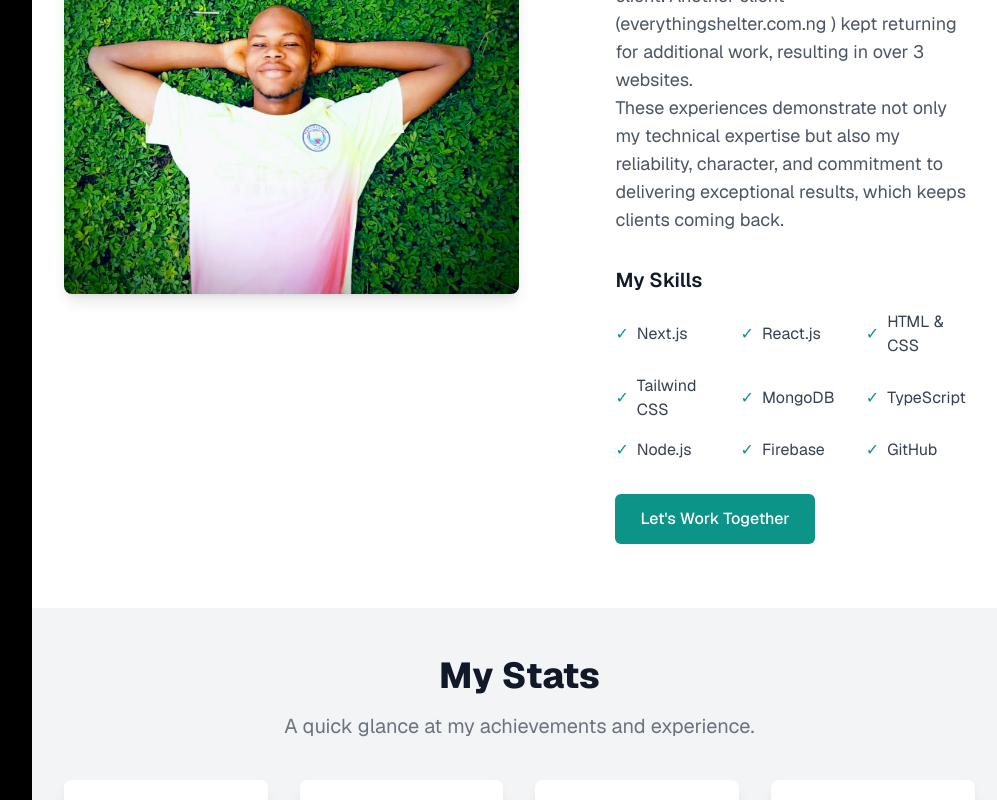
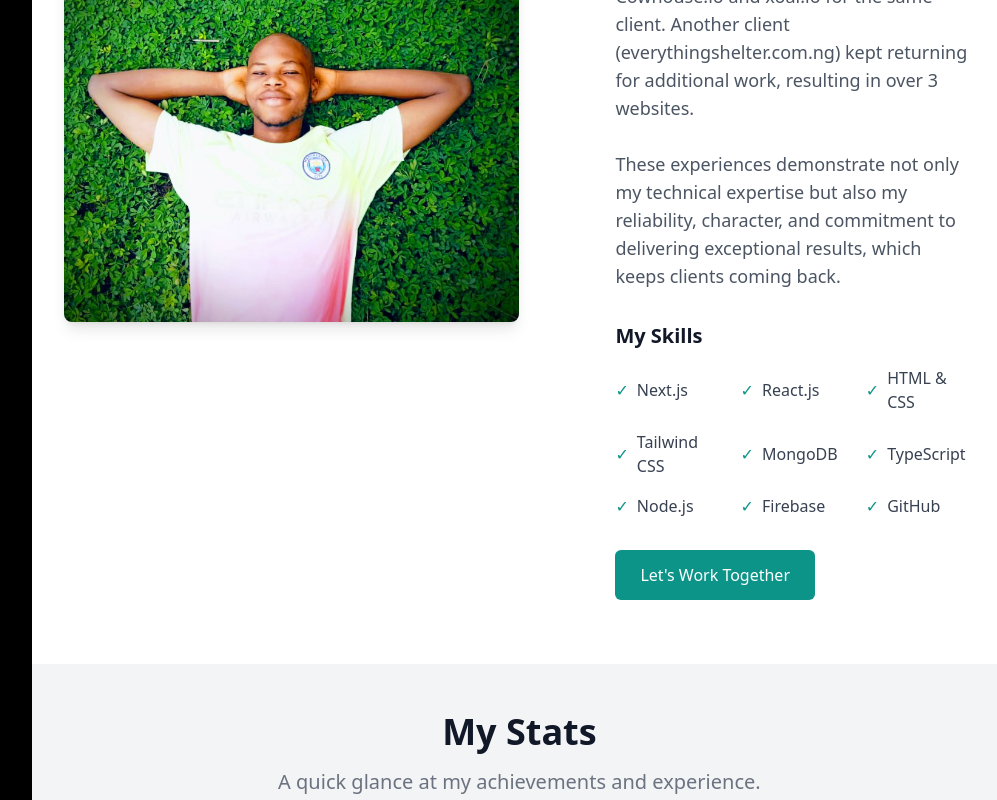
Before and after one commit to Arinze-Obieze/portfolio, a Next.js app: page / in a window 1280 px wide. Shown: the part 1226-2026 px from the top of the page, without its empty margins (273-1270 px from the left). Built offline with nearby package versions, Linux system fonts and the light colour scheme.

Commit message:
changed the text in hero, made about component more clean

```diff
--- a/components/About.jsx
+++ b/components/About.jsx
@@ -1,40 +1,47 @@
 import React from 'react';
 import Image from 'next/image';
+
+const skills = [
+  "Next.js",
+  "React.js",
+  "HTML & CSS",
+  "Tailwind CSS",
+  "MongoDB",
+  "TypeScript",
+  "Node.js",
+  "Firebase",
+  "GitHub"
+];
+
 const AboutSection = () => {
   return (
-    <section id='about'
-    className="bg-white py-16"
-    aria-label="About Arinze Obieze">
-      <div className=" overflow-hidden mx-auto px-4 sm:px-6 lg:px-8">
-        <div className="lg:flex lg:items-center lg:space-x- lg:justify-between">
+    <section id="about" className="bg-white py-16" aria-label="About Arinze Obieze">
+      <div className="overflow-hidden mx-auto px-4 sm:px-6 lg:px-8">
+        <div className="lg:flex lg:items-center lg:justify-between">
 
           {/* Left Column: Image */}
           <div className="lg:w-1/2">
             <Image
               width={400}
+              height={500}
               src="/arinze-obieze.jpg"
               alt="Portrait of Arinze Obieze, Full-Stack Web Developer"
-               height={500}
               className="w-full h-auto rounded-lg shadow-lg"
             />
           </div>
 
           {/* Right Column: Content */}
           <div className="mt-8 lg:mt-0 lg:w-1/2 lg:pl-24">
-            <h2 className="text-4xl font-bold text-gray-900 sm:text-5xl">
-              About Me
-            </h2>
+            <h2 className="text-4xl font-bold text-gray-900 sm:text-5xl">About Me</h2>
             <p className="mt-4 md:text-lg text-gray-600">
-            I am a full-stack web developer with over 3 years of experience working for
-            Saas start-ups and individual clients. My strong work ethic, excellent
+              I am a full-stack web developer with over 3 years of experience building web apps for
+              SaaS start-ups and entrepreneurs. My strong work ethic, excellent
               communication skills, and dedication to client satisfaction have earned me
-            long-term relationships with clients. <br/>
-
+              long-term relationships with clients. <br /><br />
               For example, I built Ditcal.com and have
               worked on other projects such as Cowhouse.io and xoal.io for the same client.
-            Another client (everythingshelter.com.ng ) kept returning for additional work,
-            resulting in over 3 websites.<br/>
-
+              Another client (everythingshelter.com.ng) kept returning for additional work,
+              resulting in over 3 websites.<br /><br />
               These experiences demonstrate not only my technical expertise but also my
               reliability, character, and commitment to delivering exceptional results,
               which keeps clients coming back.
@@ -44,49 +51,19 @@ const AboutSection = () => {
             <div className="mt-8">
               <h3 className="text-xl font-semibold text-gray-900">My Skills</h3>
               <div className="mt-4 grid grid-cols-2 sm:grid-cols-3 gap-4">
-                <div className="flex items-center">
+                {skills.map((skill, index) => (
+                  <div key={index} className="flex items-center">
                     <span className="text-teal-600">✓</span>
-                  <span className="ml-2 text-gray-700">Next.js</span>
+                    <span className="ml-2 text-gray-700">{skill}</span>
                   </div>
-                <div className="flex items-center">
-                  <span className="text-teal-600">✓</span>
-                  <span className="ml-2 text-gray-700">React.js</span>
-                </div>
-                <div className="flex items-center">
-                  <span className="text-teal-600">✓</span>
-                  <span className="ml-2 text-gray-700">HTML & CSS</span>
-                </div>
-                <div className="flex items-center">
-                  <span className="text-teal-600">✓</span>
-                  <span className="ml-2 text-gray-700">Tailwind CSS</span>
-                </div>
-                <div className="flex items-center">
-                  <span className="text-teal-600">✓</span>
-                  <span className="ml-2 text-gray-700">MongoDB</span>
-                </div>
-                <div className="flex items-center">
-                  <span className="text-teal-600">✓</span>
-                  <span className="ml-2 text-gray-700">TypeScript</span>
-                </div>
-                <div className="flex items-center">
-                  <span className="text-teal-600">✓</span>
-                  <span className="ml-2 text-gray-700">Node.js</span>
-                </div>
-                <div className="flex items-center">
-                  <span className="text-teal-600">✓</span>
-                  <span className="ml-2 text-gray-700">Firebase</span>
-                </div>
-                <div className="flex items-center">
-                  <span className="text-teal-600">✓</span>
-                  <span className="ml-2 text-gray-700">GitHub</span>
-                </div>
+                ))}
               </div>
             </div>
 
             {/* Call-to-Action Button */}
             <div className="mt-8">
               <a
-                href="#contact" // Link to your contact section
+                href="#contact"
                 className="inline-flex items-center px-6 py-3 border border-transparent text-base font-medium rounded-md text-white bg-teal-600 hover:bg-teal-700 focus:outline-none focus:ring-2 focus:ring-offset-2 focus:ring-teal-500"
               >
                 Let's Work Together
--- a/components/Hero.jsx
+++ b/components/Hero.jsx
@@ -22,8 +22,8 @@ const HeroSection = () => {
               <ReactTyped
                 strings={[
                   "A Full-Stack Web Developer.",
-                  "Exceptional at building SaaS websites.",
-                  "Focused on clean code and great UX.",
+                  "Specialized in modern SaaS solutions.",
+                  "Writing clean, scalable, and maintainable code.",
                 ]}
                 typeSpeed={50}
                 backSpeed={30}
--- a/pages/index.js
+++ b/pages/index.js
@@ -1,7 +1,5 @@
-// pages/index.js
 import Head from "next/head"; // Added for SEO
-import Image from "next/image";
-import { Geist, Geist_Mono } from "next/font/google";
+// import { Geist, Geist_Mono } from "next/font/google";
 import Hero from "@/components/Hero";
 import About from "@/components/About";
 import ProjectShowcase from "@/components/Project";
@@ -12,20 +10,20 @@ import Layout from "@/components/Layout";
 import StatsSection from "@/components/Stats";
 import Resume from "@/components/Experience";
 
-const geistSans = Geist({
-  variable: "--font-geist-sans",
-  subsets: ["latin"],
-});
+// const geistSans = Geist({
+//   variable: "--font-geist-sans",
+//   subsets: ["latin"],
+// });
 
-const geistMono = Geist_Mono({
-  variable: "--font-geist-mono",
-  subsets: ["latin"],
-});
+// const geistMono = Geist_Mono({
+//   variable: "--font-geist-mono",
+//   subsets: ["latin"],
+// });
 
 export default function Home() {
   return (
     <div
-      className={`${geistSans.variable} ${geistMono.variable} font-[family-name:var(--font-geist-sans)]`}
+      // className={`${geistSans.variable} ${geistMono.variable} font-[family-name:var(--font-geist-sans)]`}
     >
       <Head>
         <title>Arinze Obieze | Web Developer</title>
```
Also changed, not shown: 1 other file (tests, documents, lock files or other folders). Lines whose indentation alone changed are shown as unchanged.
